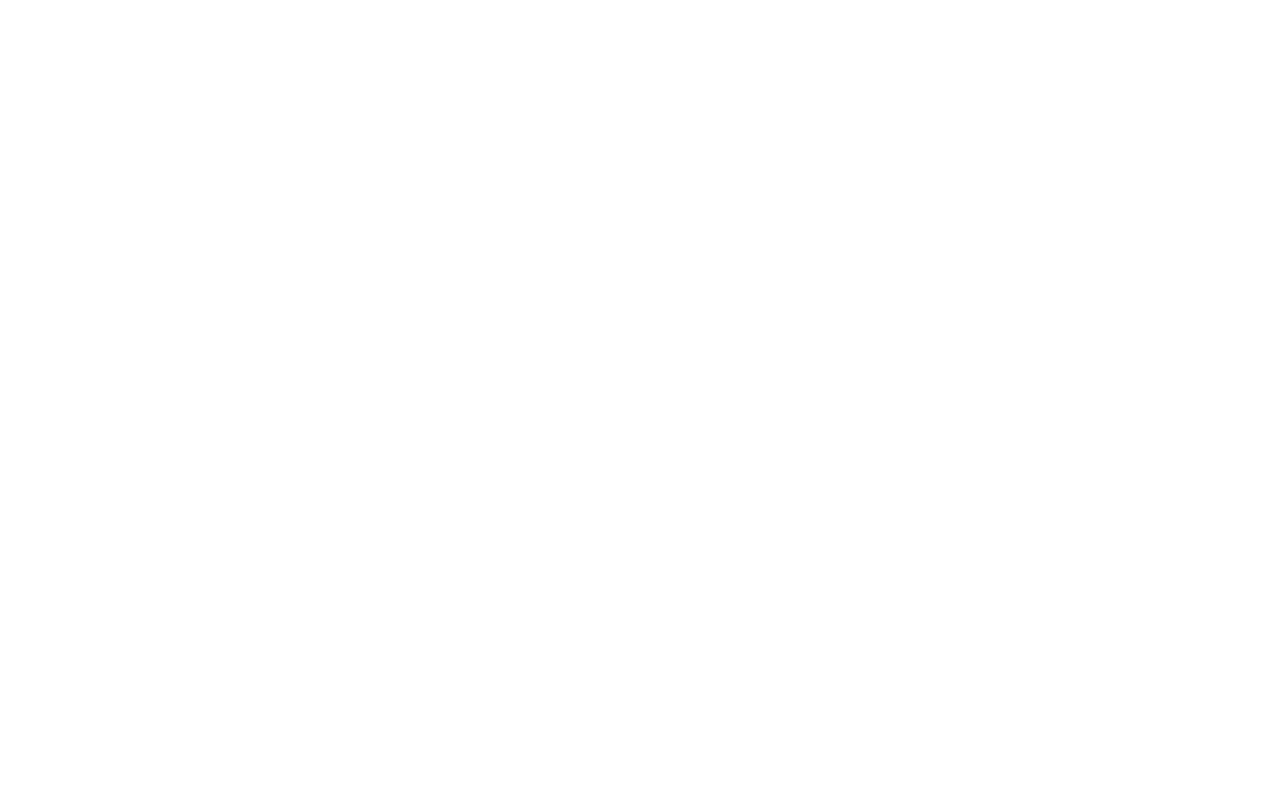
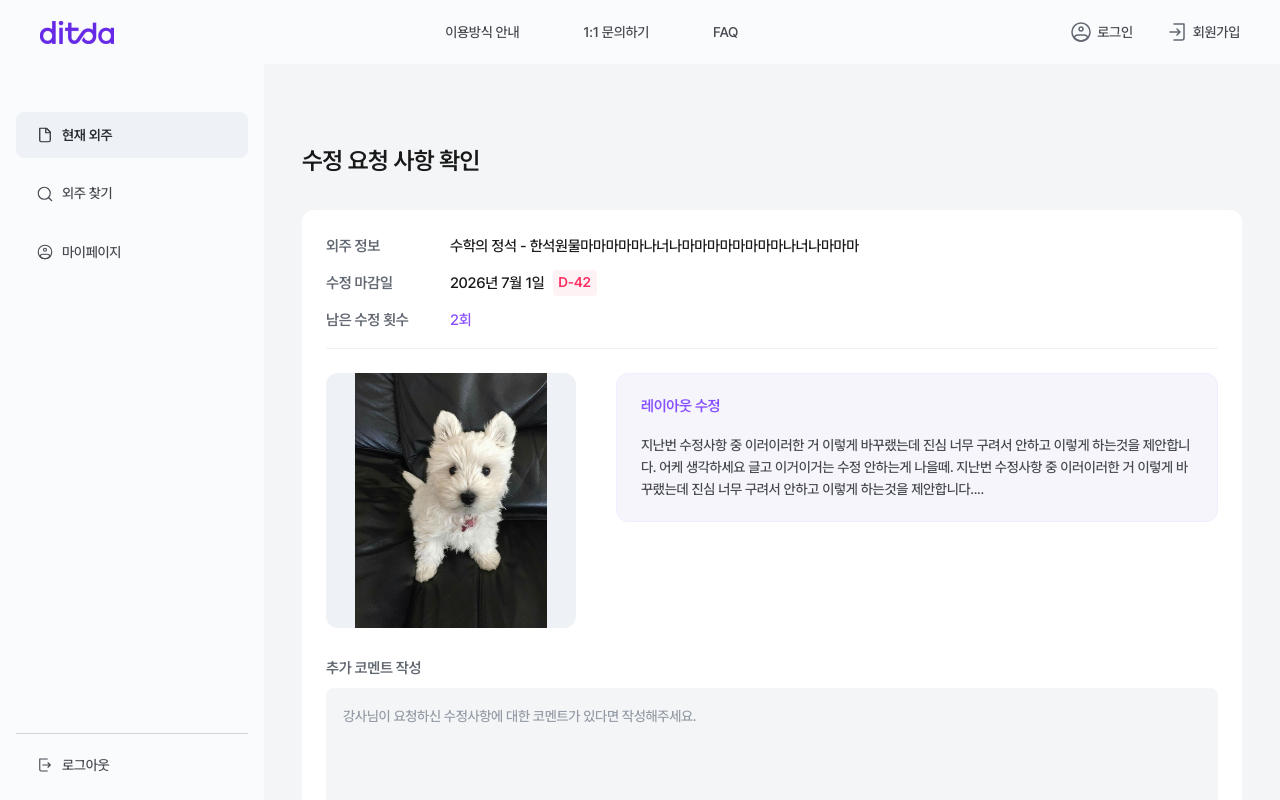
Before and after one commit to ditdaOfficial/Ditda-Frontend, a Next.js app: page /designer/revision/1 in a window 1280 px wide. Before the commit this address had no page. Built offline with nearby package versions, Linux system fonts and the light colour scheme; no server answers.

Commit message:
#54 [FEAT] revision 초기 페이지 구성 및 링크 설정

```diff
--- a/src/app/designer/(withSidebar)/layout.tsx
+++ b/src/app/designer/(withSidebar)/layout.tsx
@@ -8,7 +8,7 @@
   return (
     <div className="bg-gray-10 flex flex-1 overflow-hidden">
       <Sidebar bottom={<LogoutSidebarMenu />}>
-        <SidebarMenu label="현재 외주" href="/designer" />
+        <SidebarMenu label="현재 외주" href="/designer" matchPrefix="/designer/revision" />
         <SidebarMenu label="외주 찾기" href="/designer/search" />
         <SidebarMenu label="마이페이지" href="/designer/my" />
       </Sidebar>
--- /dev/null
+++ b/src/app/designer/(withSidebar)/revision/[commissionId]/page.tsx
@@ -0,0 +1,80 @@
+"use client";
+
+import { useParams, useRouter } from "next/navigation";
+import { useState } from "react";
+
+import Button from "@/shared/ui/Button";
+import Modal from "@/shared/ui/modal/Modal";
+import { modifyingCommissionItems } from "@/widgets/designer/home/ui/ModifyingCommissionsSection";
+import { RevisionFileSubmitSection, RevisionRequestSection } from "@/widgets/designer/revision";
+
+const Page = () => {
+  const router = useRouter();
+  const { commissionId } = useParams<{ commissionId: string }>();
+  const [isSubmitModalOpen, setIsSubmitModalOpen] = useState(false);
+  const [uploadedFiles, setUploadedFiles] = useState<File[]>([]);
+  const selectedCommission =
+    modifyingCommissionItems.find(item => String(item.commissionId) === commissionId) ??
+    modifyingCommissionItems[0];
+  const draftFileUrls = ["/images/thumbnail_mock.jpg"];
+
+  const handleFilesAdded = (files: File[]) => {
+    setUploadedFiles(prev => [...prev, ...files]);
+  };
+
+  const handleRemoveFile = (fileIndex: number) => {
+    setUploadedFiles(prev => prev.filter((_, index) => index !== fileIndex));
+  };
+
+  const handleCloseSubmitModal = () => {
+    setIsSubmitModalOpen(false);
+  };
+
+  const handleConfirmSubmit = () => {
+    setIsSubmitModalOpen(false);
+    router.push("/designer");
+  };
+
+  return (
+    <div className="mx-auto flex w-235 flex-col items-center pt-16 pb-19.5">
+      <h1 className="text-title2-sb w-full py-4 pb-8 text-left text-black">수정 요청 사항 확인</h1>
+      <div className="flex w-235 flex-col items-end gap-10">
+        <RevisionRequestSection
+          title={selectedCommission.title}
+          finalDeadline={selectedCommission.finalDeadline}
+          remainingRevisionCount={selectedCommission.remainingRevisionCount}
+          draftFileUrls={draftFileUrls}
+        />
+        <RevisionFileSubmitSection
+          uploadedFiles={uploadedFiles}
+          onFilesAdded={handleFilesAdded}
+          onRemoveFile={handleRemoveFile}
+        />
+
+        <Button
+          type="button"
+          variant="medium_primary"
+          className="w-fit"
+          onClick={() => setIsSubmitModalOpen(true)}
+        >
+          제출하기
+        </Button>
+      </div>
+      <Modal
+        isOpen={isSubmitModalOpen}
+        type="double"
+        title="수정 파일을 제출하시겠습니까?"
+        description={
+          "제출이 완료되면 파일을 수정하거나 교체할 수 없습니다.\n현재 파일로 제출하시겠습니까?"
+        }
+        confirmLabel="확인"
+        cancelLabel="취소"
+        onConfirm={handleConfirmSubmit}
+        onCancel={handleCloseSubmitModal}
+        onClose={handleCloseSubmitModal}
+      />
+    </div>
+  );
+};
+
+export default Page;
--- a/src/features/designer/home/ui/ModifyingCommissionsRow.tsx
+++ b/src/features/designer/home/ui/ModifyingCommissionsRow.tsx
@@ -1,28 +1,39 @@
+"use client";
+
+import { useRouter } from "next/navigation";
+
 import { getDDay } from "@/features/designer/home/lib/getDDay";
 import Button from "@/shared/ui/Button";
 import Tag from "@/shared/ui/Tag";
 
 export type ModifyingCommissionItem = {
-  id: number;
+  commissionId: number;
   title: string;
   finalDeadline: string;
+  remainingRevisionCount: number;
   isSubmitted: boolean;
 };
 
 const ModifyingCommissionsRow = ({ item }: { item: ModifyingCommissionItem }) => {
+  const router = useRouter();
+  const { commissionId, finalDeadline, isSubmitted, title } = item;
+
   return (
     <div className="border-b-gray-10 flex h-15 items-center border-b py-3">
       <div className="flex w-full items-center justify-between">
         <div className="flex items-center gap-6">
-          <Tag variant="default" label={getDDay(item.finalDeadline)} />
-          <p className="text-heading3-m text-gray-80 max-w-80 truncate">{item.title}</p>
+          <Tag variant="default" label={getDDay(finalDeadline)} />
+          <p className="text-heading3-m text-gray-80 max-w-80 truncate">{title}</p>
         </div>
         <Button
           type="button"
-          variant={item.isSubmitted ? "small_text" : "small_secondary"}
+          variant={isSubmitted ? "small_text" : "small_secondary"}
           className="w-fit"
+          onClick={
+            isSubmitted ? undefined : () => router.push(`/designer/revision/${commissionId}`)
+          }
         >
-          {item.isSubmitted ? "전송완료" : "확인하기"}
+          {isSubmitted ? "전송완료" : "확인하기"}
         </Button>
       </div>
     </div>
--- a/src/widgets/designer/home/ui/ModifyingCommissionsSection.tsx
+++ b/src/widgets/designer/home/ui/ModifyingCommissionsSection.tsx
@@ -11,29 +11,33 @@
 import { MODIFYING_ITEMS_PER_PAGE } from "@/widgets/designer/home/config/home";
 
 //목데이터
-const modifyingCommissionItems: ModifyingCommissionItem[] = [
+export const modifyingCommissionItems: ModifyingCommissionItem[] = [
   {
-    id: 1,
+    commissionId: 1,
     title: "수학의 정석 - 한석원물마마마마마나너나마마마마마마마마나너나마마마",
     finalDeadline: "2026-07-01",
+    remainingRevisionCount: 2,
     isSubmitted: false,
   },
   {
-    id: 2,
+    commissionId: 2,
     title: "수학의 정석 - 한석원몸마마마마나너나마마마",
     finalDeadline: "2026-07-01",
+    remainingRevisionCount: 1,
     isSubmitted: false,
   },
   {
-    id: 3,
+    commissionId: 3,
     title: "수학의 정석 - 한석원",
     finalDeadline: "2026-07-05",
+    remainingRevisionCount: 0,
     isSubmitted: true,
   },
   {
-    id: 4,
+    commissionId: 4,
     title: "해커스톡 왕초보 영어 - 누구해커스톡 왕초보 영어",
     finalDeadline: "2026-07-08",
+    remainingRevisionCount: 3,
     isSubmitted: false,
   },
 ];
@@ -62,7 +66,9 @@
                   <span className="text-heading3-m text-gray-60">수정 중인 외주가 없습니다</span>
                 </div>
               ) : (
-                pageItems.map(item => <ModifyingCommissionsRow key={item.id} item={item} />)
+                pageItems.map(item => (
+                  <ModifyingCommissionsRow key={item.commissionId} item={item} />
+                ))
               )}
             </div>
           </div>
--- /dev/null
+++ b/src/widgets/designer/revision/index.ts
@@ -0,0 +1,4 @@
+export type { RevisionFileSubmitSectionProps } from "./ui/RevisionFileSubmitSection";
+export { default as RevisionFileSubmitSection } from "./ui/RevisionFileSubmitSection";
+export type { RevisionRequestSectionProps } from "./ui/RevisionRequestSection";
+export { default as RevisionRequestSection } from "./ui/RevisionRequestSection";
--- /dev/null
+++ b/src/widgets/designer/revision/ui/RevisionFileSubmitSection.tsx
@@ -0,0 +1,50 @@
+"use client";
+
+import FileDragAndDrop from "@/shared/ui/FileDragAndDrop";
+import FileUpload from "@/shared/ui/FileUpload";
+
+const formatFileSize = (size: number) => {
+  const sizeInMB = size / (1024 * 1024);
+
+  return `${sizeInMB.toFixed(1)}MB`;
+};
+
+interface RevisionFileSubmitSectionProps {
+  uploadedFiles: File[];
+  onFilesAdded: (files: File[]) => void;
+  onRemoveFile: (fileIndex: number) => void;
+}
+
+const RevisionFileSubmitSection = ({
+  uploadedFiles,
+  onFilesAdded,
+  onRemoveFile,
+}: RevisionFileSubmitSectionProps) => {
+  return (
+    <section className="rounded-12 flex w-full flex-col items-start gap-8 bg-white p-6">
+      <div className="flex flex-col gap-2">
+        <h2 className="text-heading1-sb text-gray-90">수정파일 제출하기</h2>
+        <p className="text-body2-m text-gray-70">수정된 파일을 제출해주세요.</p>
+      </div>
+      <div className="flex w-full flex-col gap-7">
+        <FileDragAndDrop onFilesAdded={onFilesAdded} />
+        {uploadedFiles.length > 0 && (
+          <div className="flex w-full flex-col gap-2">
+            {uploadedFiles.map((file, index) => (
+              <FileUpload
+                key={`${file.name}-${file.lastModified}-${index}`}
+                fileName={file.name}
+                fileSize={formatFileSize(file.size)}
+                isUploading={false}
+                onRemove={() => onRemoveFile(index)}
+              />
+            ))}
+          </div>
+        )}
+      </div>
+    </section>
+  );
+};
+
+export default RevisionFileSubmitSection;
+export type { RevisionFileSubmitSectionProps };
--- /dev/null
+++ b/src/widgets/designer/revision/ui/RevisionRequestSection.tsx
@@ -0,0 +1,134 @@
+"use client";
+
+import { useState } from "react";
+
+import TextField from "@/shared/ui/input/TextField";
+import DraftModal from "@/shared/ui/modal/DraftModal";
+import Tag from "@/shared/ui/Tag";
+import Thumbnail from "@/shared/ui/Thumbnail";
+
+const parseDeadlineDate = (deadline: string) => {
+  const dateMatch = deadline.match(/^(\d{4})[.-](\d{1,2})[.-](\d{1,2})/);
+
+  if (!dateMatch) {
+    return new Date(deadline);
+  }
+
+  const [, year, month, day] = dateMatch;
+
+  return new Date(Number(year), Number(month) - 1, Number(day));
+};
+
+const formatDate = (date: string) => {
+  const targetDate = parseDeadlineDate(date);
+
+  if (Number.isNaN(targetDate.getTime())) {
+    return date;
+  }
+
+  const year = targetDate.getFullYear();
+  const month = targetDate.getMonth() + 1;
+  const day = targetDate.getDate();
+
+  return `${year}년 ${month}월 ${day}일`;
+};
+
+const getDDay = (deadline: string) => {
+  const today = new Date();
+  today.setHours(0, 0, 0, 0);
+
+  const targetDate = parseDeadlineDate(deadline);
+  targetDate.setHours(0, 0, 0, 0);
+
+  if (Number.isNaN(targetDate.getTime())) {
+    return "-";
+  }
+
+  const diff = Math.ceil((targetDate.getTime() - today.getTime()) / (1000 * 60 * 60 * 24));
+
+  return diff >= 0 ? `D-${diff}` : "-";
+};
+
+interface RevisionRequestSectionProps {
+  title: string;
+  finalDeadline: string;
+  remainingRevisionCount: number;
+  revisionCategory?: string;
+  revisionComment?: string;
+  thumbnailUrl?: string;
+  draftFileUrls?: string[];
+  additionalComment?: string;
+  onChangeAdditionalComment?: (comment: string) => void;
+}
+
+const RevisionRequestSection = ({
+  title,
+  finalDeadline,
+  remainingRevisionCount,
+  revisionCategory = "레이아웃 수정",
+  revisionComment = "지난번 수정사항 중 이러이러한 거 이렇게 바꾸랬는데 진심 너무 구려서 안하고 이렇게 하는것을 제안합니다. 어케 생각하세요 글고 이거이거는 수정 안하는게 나을떼. 지난번 수정사항 중 이러이러한 거 이렇게 바꾸랬는데 진심 너무 구려서 안하고 이렇게 하는것을 제안합니다....",
+  thumbnailUrl,
+  draftFileUrls = ["/images/thumbnail_mock.jpg"],
+  additionalComment,
+  onChangeAdditionalComment,
+}: RevisionRequestSectionProps) => {
+  const [isDraftModalOpen, setIsDraftModalOpen] = useState(false);
+
+  return (
+    <>
+      <section className="rounded-12 flex w-full flex-col gap-6 bg-white p-6">
+        <div className="border-gray-20 flex flex-col gap-3 border-b pb-4">
+          <div className="flex items-center gap-6">
+            <p className="text-body1-sb text-gray-70 w-25">외주 정보</p>
+            <p className="text-body1-m min-w-0 truncate text-black">{title}</p>
+          </div>
+
+          <div className="flex items-center gap-6">
+            <p className="text-body1-sb text-gray-70 w-25">수정 마감일</p>
+            <div className="flex items-center gap-2">
+              <p className="text-body1-m text-black">{formatDate(finalDeadline)}</p>
+              <Tag variant="default" label={getDDay(finalDeadline)} />
+            </div>
+          </div>
+
+          <div className="flex items-center gap-6">
+            <p className="text-body1-sb text-gray-70 w-25">남은 수정 횟수</p>
+            <p className="text-body1-m text-main-main">{remainingRevisionCount}회</p>
+          </div>
+        </div>
+
+        <div className="flex w-full flex-col gap-7">
+          <div className="flex w-223 items-start gap-10">
+            <Thumbnail
+              src={thumbnailUrl}
+              className="h-63.75 w-62.5 shrink-0"
+              onDetailClick={() => setIsDraftModalOpen(true)}
+            />
+            <div className="bg-purple-5 border-purple-10 rounded-12 flex min-h-37 flex-1 flex-col gap-4 border px-6 py-5">
+              <h2 className="text-body1-sb text-main-main">{revisionCategory}</h2>
+              <p className="text-body2-m text-gray-80">{revisionComment}</p>
+            </div>
+          </div>
+
+          <div className="flex h-45 w-223 flex-col gap-2">
+            <p className="text-body1-sb text-gray-70">추가 코멘트 작성</p>
+            <TextField
+              placeholder="강사님이 요청하신 수정사항에 대한 코멘트가 있다면 작성해주세요."
+              value={additionalComment}
+              onChange={event => onChangeAdditionalComment?.(event.target.value)}
+            />
+          </div>
+        </div>
+      </section>
+      <DraftModal
+        isOpen={isDraftModalOpen}
+        onClose={() => setIsDraftModalOpen(false)}
+        title={title}
+        fileUrls={draftFileUrls}
+      />
+    </>
+  );
+};
+
+export default RevisionRequestSection;
+export type { RevisionRequestSectionProps };
```
